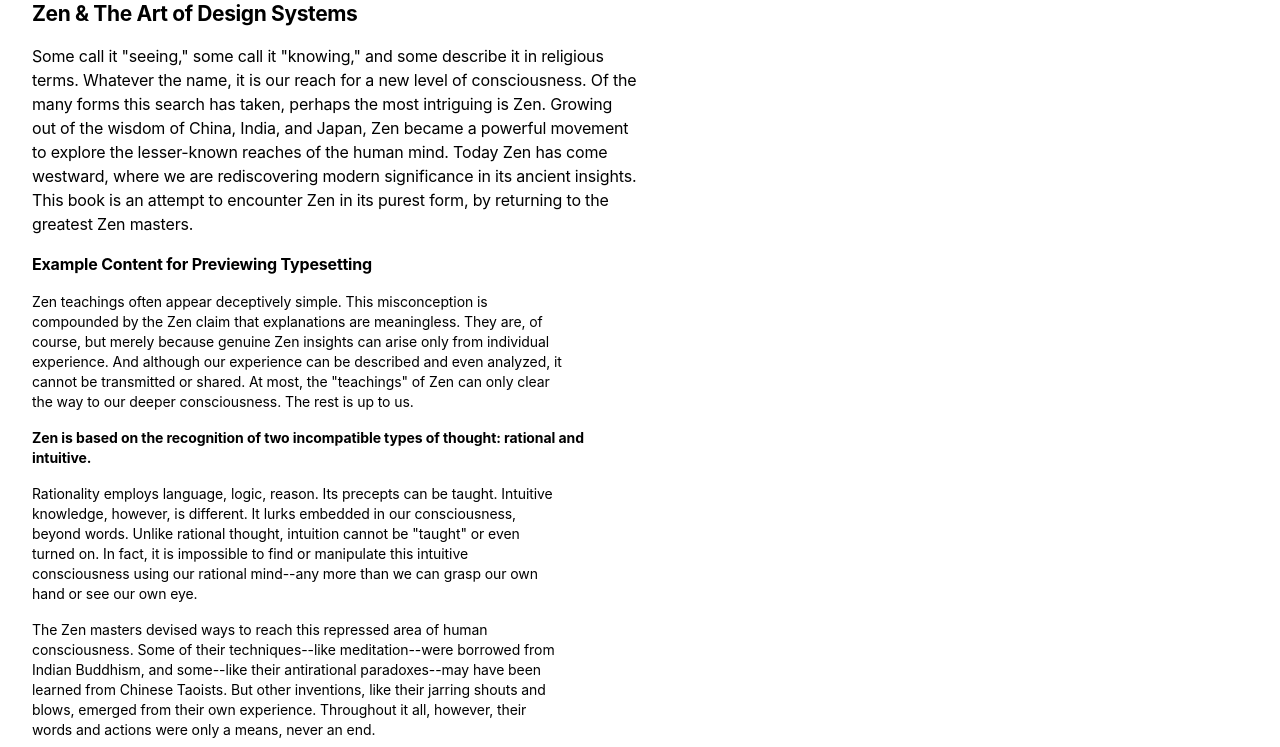
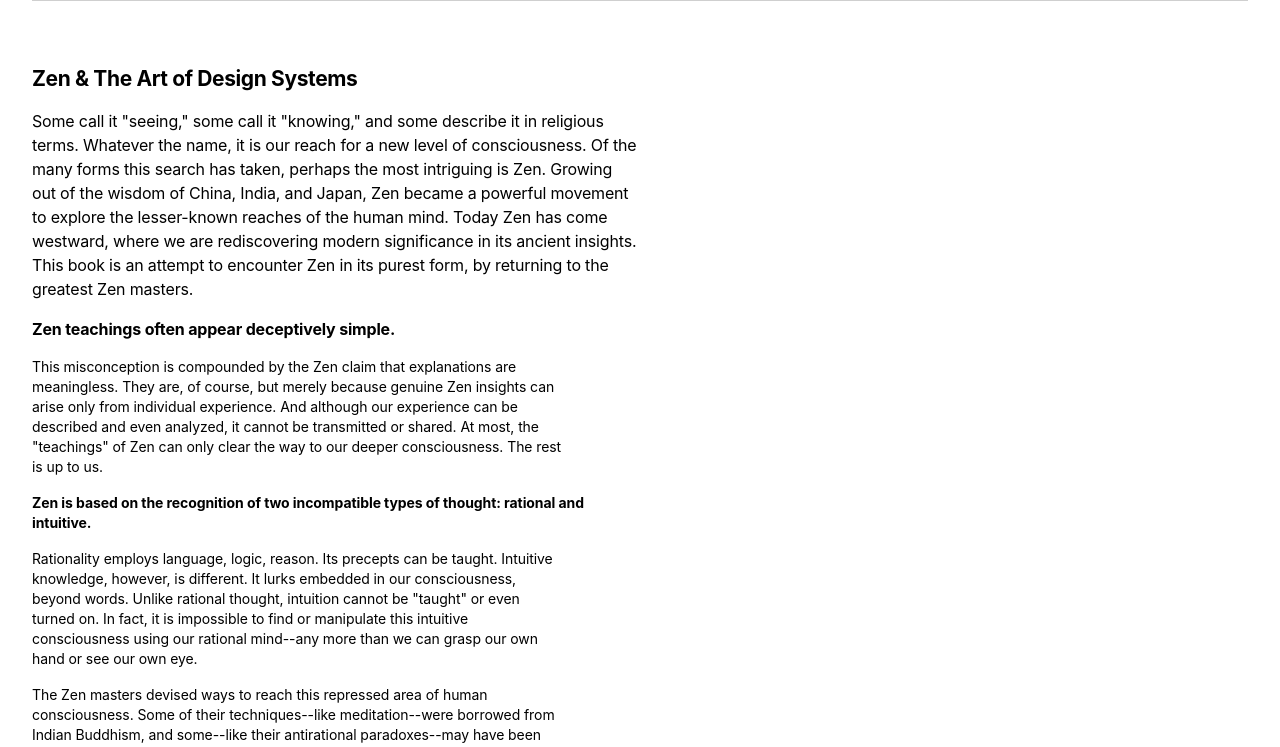
Before and after one commit to jamespatrickgibson/union, a Svelte app: page / in a window 1280 px wide. Shown: the part 3784-4531 px from the top of the page. Built offline with nearby package versions, Linux system fonts and the light colour scheme; a web font is replaced by a local one.

Commit message:
feat: Added dividers

```diff
--- a/src/App.svelte
+++ b/src/App.svelte
@@ -1,5 +1,6 @@
 <script>
   import Box from "./components/Box/Box.svelte";
+  import Divider from "./components/Divider/Divider.svelte";
   import Stack from "./components/Stack/Stack.svelte";
 
   // Docs Components & Pages
@@ -20,6 +21,7 @@
   <Box padding="l">
     <Stack space="xl">
       <Typography />
+      <Divider />
       <Zen />
     </Stack>
   </Box>
--- a/src/docs/views/Zen.svelte
+++ b/src/docs/views/Zen.svelte
@@ -19,14 +19,13 @@
     encounter Zen in its purest form, by returning to the greatest Zen masters.
   </Text>
 
-  <Heading size="5">Example Content for Previewing Typesetting</Heading>
+  <Heading size="5">Zen teachings often appear deceptively simple.</Heading>
   <Text>
-    Zen teachings often appear deceptively simple. This misconception is
-    compounded by the Zen claim that explanations are meaningless. They are, of
-    course, but merely because genuine Zen insights can arise only from
-    individual experience. And although our experience can be described and even
-    analyzed, it cannot be transmitted or shared. At most, the
-    &quot;teachings&quot; of Zen can only clear the way to our deeper
+    This misconception is compounded by the Zen claim that explanations are
+    meaningless. They are, of course, but merely because genuine Zen insights
+    can arise only from individual experience. And although our experience can
+    be described and even analyzed, it cannot be transmitted or shared. At most,
+    the &quot;teachings&quot; of Zen can only clear the way to our deeper
     consciousness. The rest is up to us.
   </Text>
   <Heading size="6">
```
